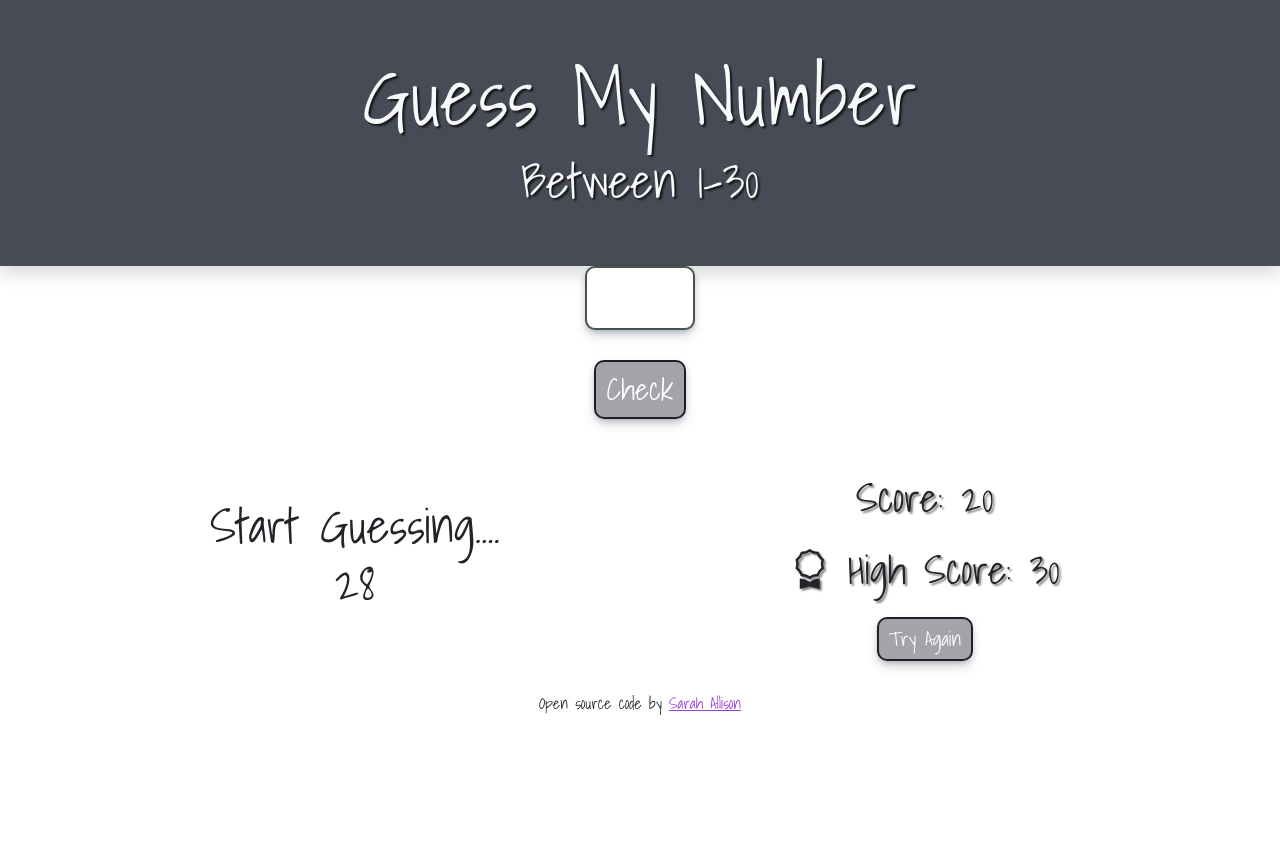
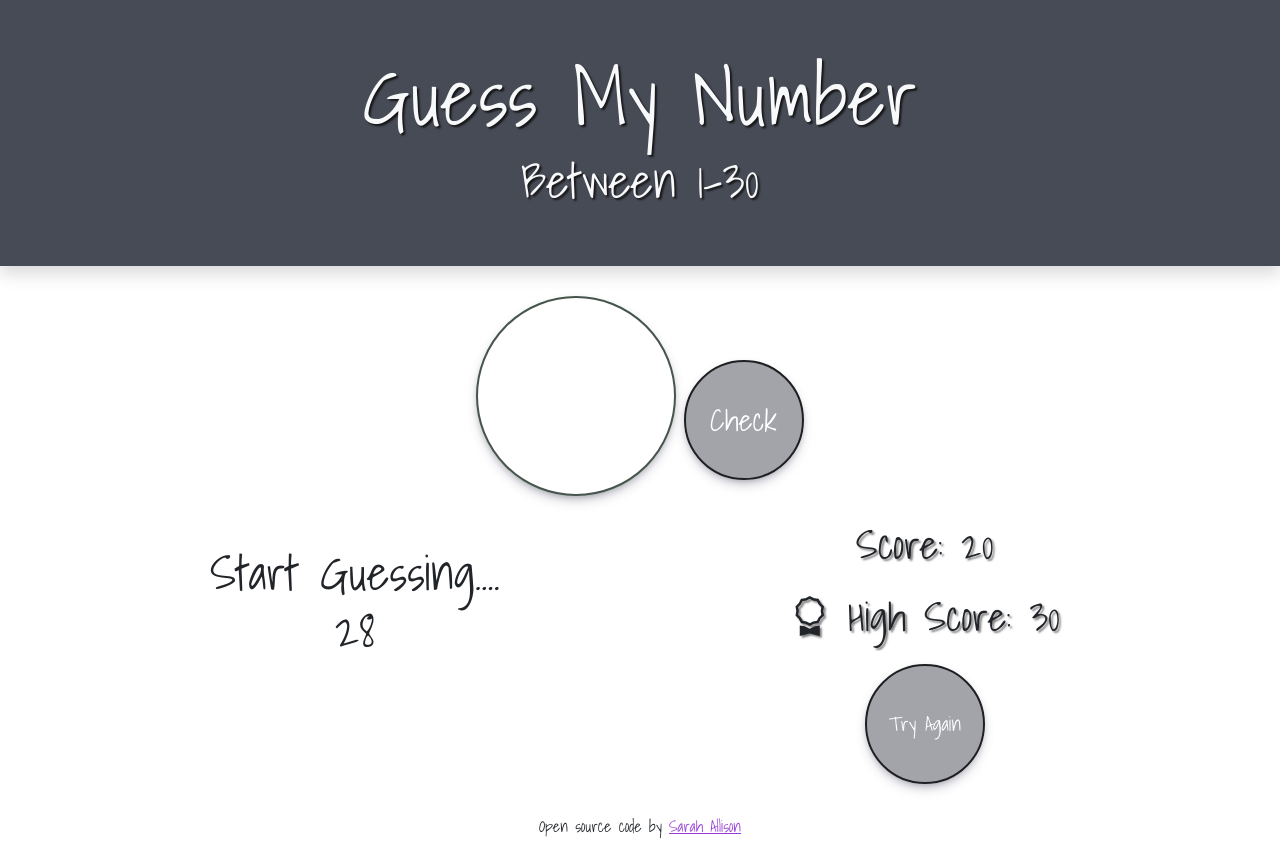
Before and after one commit to SarahAllison92/guess-my-number, a website: page index.html in a window 1280 px wide. Before the commit the page ends 800 px from the top, so only its background shows below. Drawn offline with nearby package versions, Linux system fonts and the light colour scheme.

Commit message:
Update style.css

```diff
--- a/src/style.css
+++ b/src/style.css
@@ -18,16 +18,14 @@ h2 {
 }
 
 .number-input {
-  width: 110px;
-  height: 60px;
-  display: block;
-  margin: 0 auto;
-  padding: 30px 5px;
-  border-radius: 10px;
+  width: 200px;
+  height: 200px;
+  margin-top: 30px;
+  border-radius: 50%;
   border: 2px solid rgb(70, 85, 76);
   background-color: #fff;
   color: #000;
-  font-size: 60px;
+  font-size: 80px;
   text-align: center;
   box-shadow: rgba(50, 50, 93, 0.25) 0px 6px 12px -2px,
     rgba(0, 0, 0, 0.3) 0px 3px 7px -3px;
@@ -36,7 +34,9 @@ h2 {
 
 .check-btn,
 .again-btn {
-  border-radius: 10px;
+  width: 120px;
+  height: 120px;
+  border-radius: 50%;
   border: 2px solid rgb(30, 31, 34);
   background-color: rgb(70, 75, 85, 0.5);
   color: #fff;
@@ -47,8 +47,6 @@ h2 {
 .check-btn {
   padding: 5px 10px;
   font-size: 30px;
-  display: block;
-  margin: 30px auto;
 }
 
 .again-btn {
```
